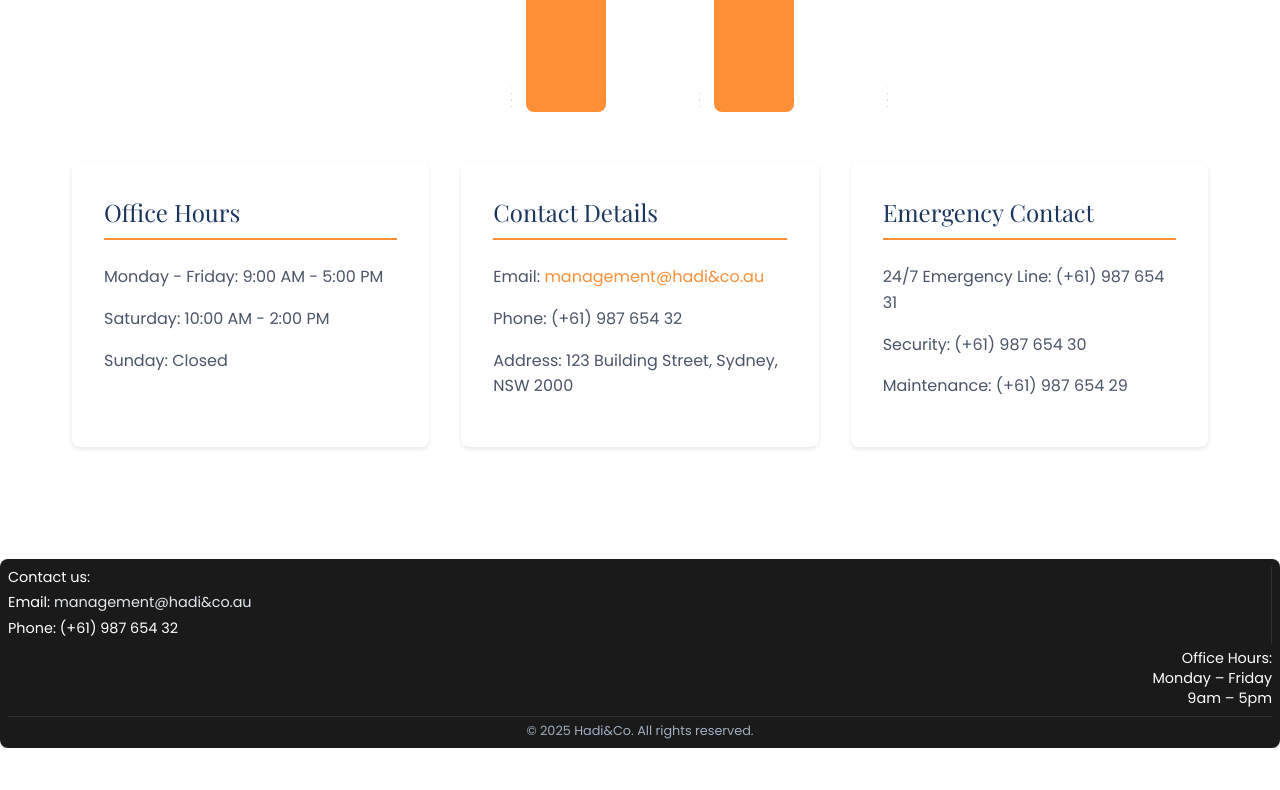
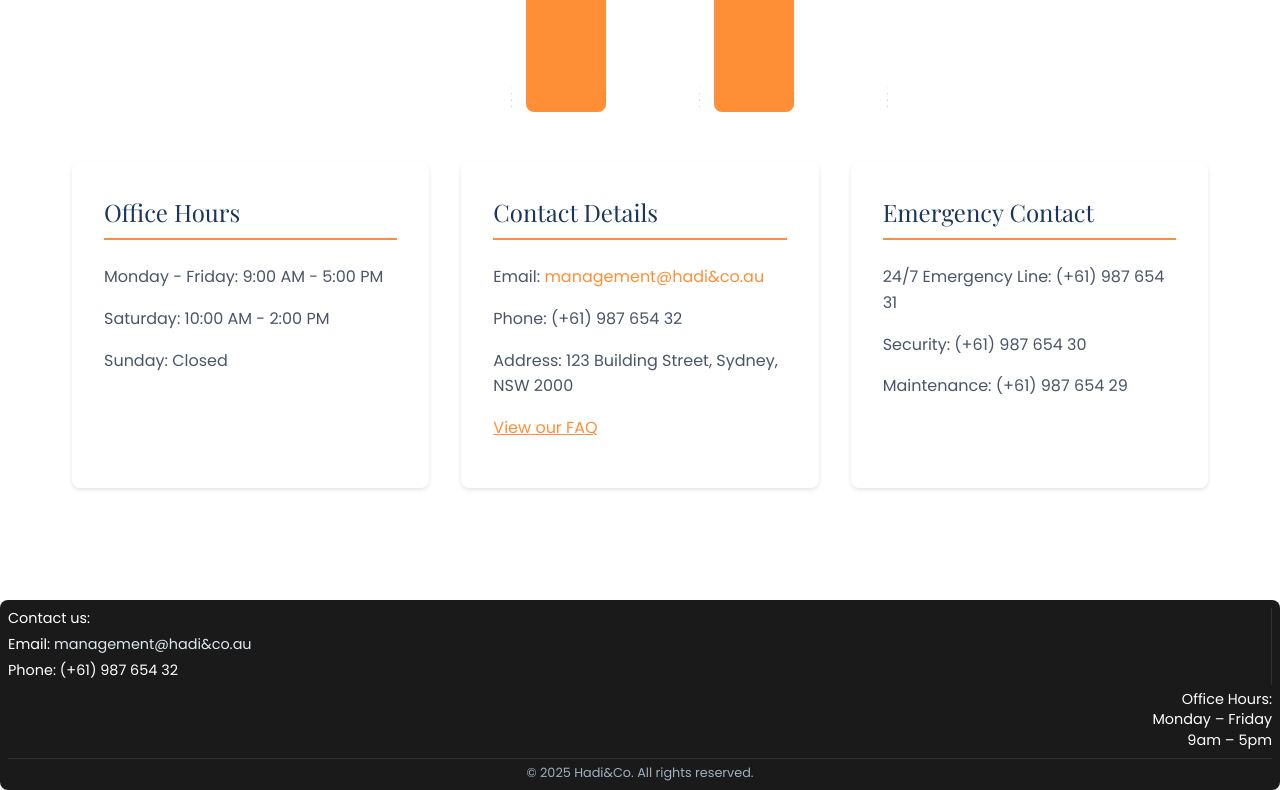
Before and after one commit to HxdiTron/hadico, a Next.js app: page /contact in a window 1280 px wide. Shown: the part 570-1360 px from the top of the page. Before the commit the page ends 1318 px from the top, so only its background shows below. Built offline with nearby package versions, Linux system fonts and the light colour scheme.

Commit message:
changes 7 - php

```diff
--- a/app/contact/page.tsx
+++ b/app/contact/page.tsx
@@ -64,6 +64,7 @@ export default function ContactPage() {
               <p>Email: <a href="mailto:management@hadi&co.au">management@hadi&co.au</a></p>
               <p>Phone: (+61) 987 654 32</p>
               <p>Address: 123 Building Street, Sydney, NSW 2000</p>
+              <p><a href="/api" target="_blank" rel="noopener noreferrer" style={{ color: '#FF8F37', textDecoration: 'underline' }}>View our FAQ</a></p>
             </div>
 
             <div className="contact-info-card">
```
